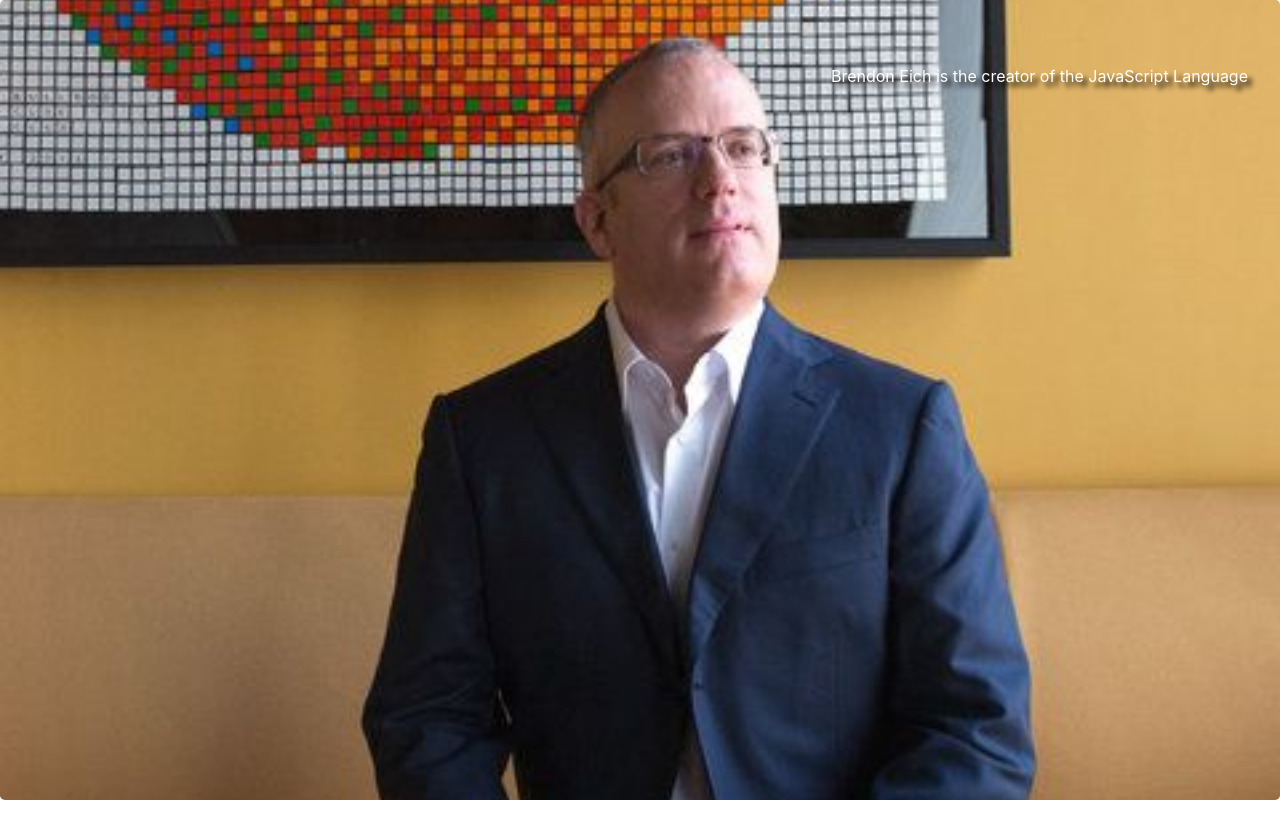
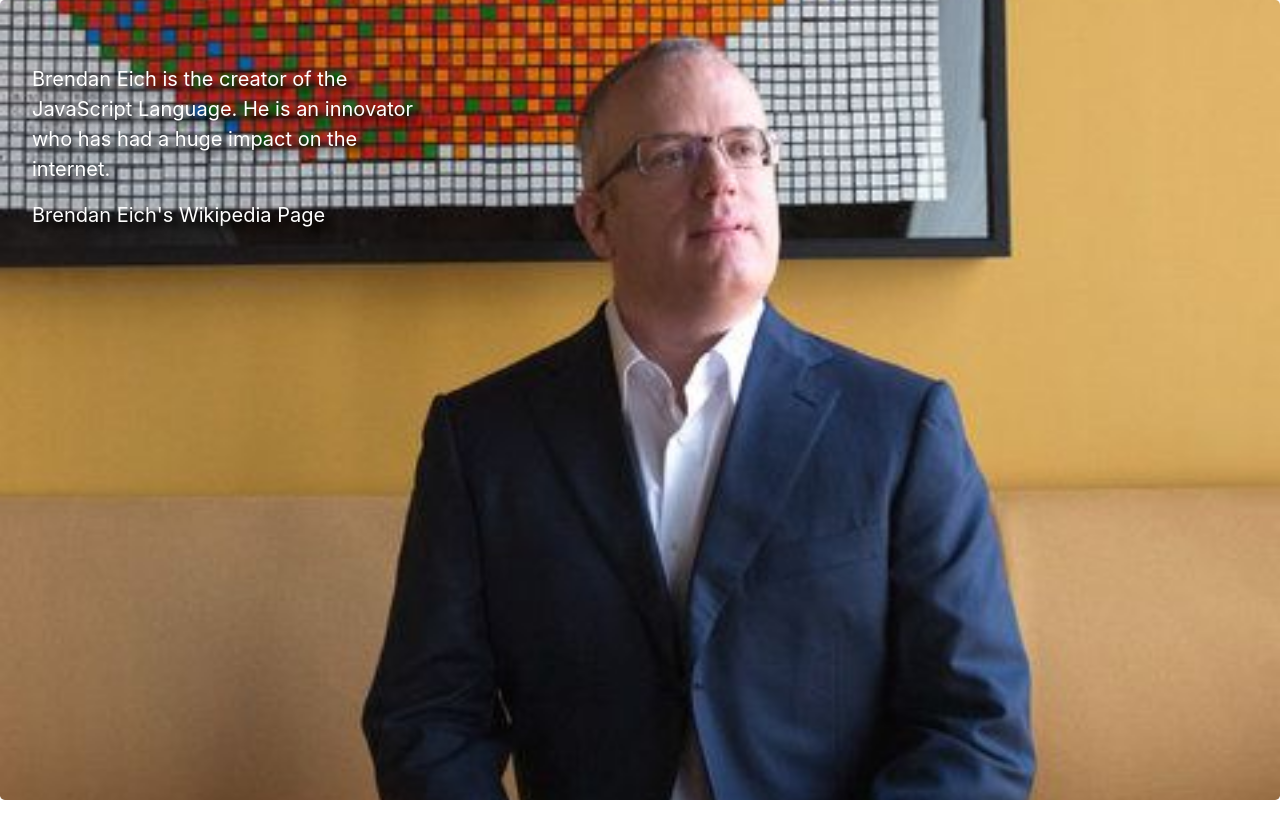
Before and after one commit to DanSimonson/tribute, a plain HTML site: page index.html in a window 1280 px wide. Drawn offline with nearby package versions, Linux system fonts and the light colour scheme.

Commit message:
added text and photo and css and javascript

```diff
--- a/index.html
+++ b/index.html
@@ -20,7 +20,14 @@
         <!-- Main jumbotron for a primary marketing message or call to action -->
         <div class="jumbotron">
           <!--<div class="container">-->
-           <p class = 'float-right'>Brendon Eich is the creator of the JavaScript Language</p>
+        <!-- Example row of columns -->
+        <div class="row">
+            <div class="col-md-4">
+              <p>Brendan Eich is the creator of the JavaScript Language. He is an innovator who
+                  has had a huge impact on  the internet.</p>
+              <p> <a href="https://en.wikipedia.org/wiki/Brendan_Eich"/>Brendan Eich's Wikipedia Page </p>
+            </div>
+        </div>
           <!--</div>-->
         </div>
 
--- a/indexStyle.css
+++ b/indexStyle.css
@@ -5,6 +5,18 @@
     background-repeat: no-repeat;
     color: white;
     text-shadow: black 0.3em 0.3em 0.3em;
-    height: 400px;
+    /*height: 400px;*/
 
 }
+p {
+    color: white;
+    text-shadow: black 0.3em 0.3em 0.3em;
+    font-size: 20px;
+}
+p > a {
+    color: white;
+    text-shadow: black 0.3em 0.3em 0.3em;
+}
+a:hover {
+    color: #ccc;
+}
```
